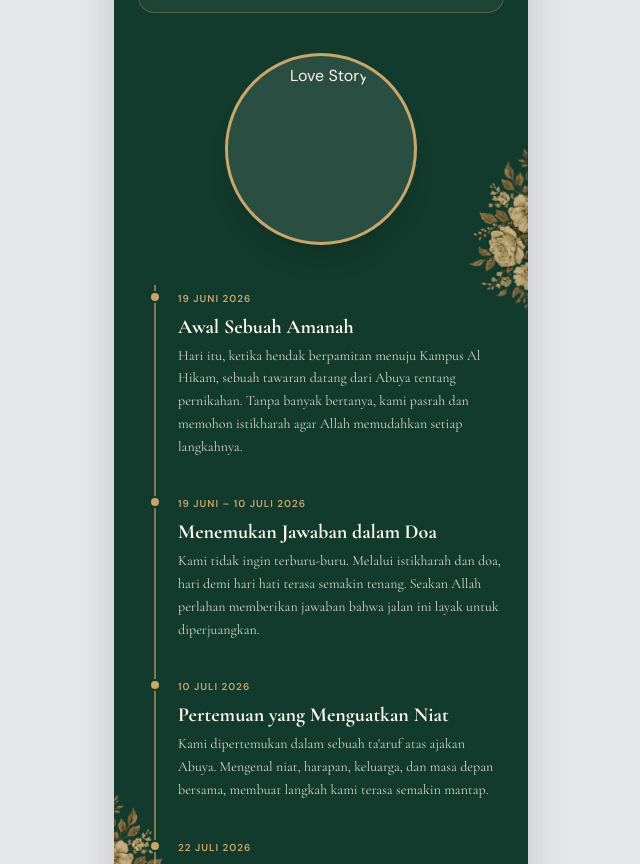
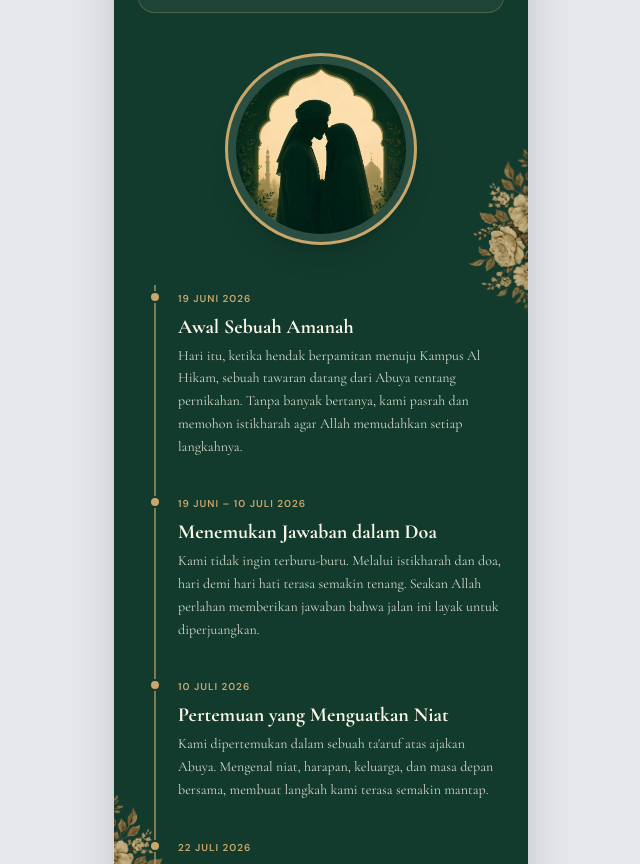
Before and after one commit to malangdigital/ilyas-via, a plain HTML site: page index.html in a window 1280 px wide. Shown: the part 4605-5469 px from the top of the page, without its empty margins (319-959 px from the left). Drawn offline with nearby package versions, Linux system fonts and the light colour scheme; no server answers.

Commit message:
edit: index.html

```diff
--- a/index.html
+++ b/index.html
@@ -398,7 +398,7 @@
         </div>
 
         <div class="fade-in-scale relative w-48 h-48 mx-auto rounded-full p-2 border-[3px] border-[#c9a76a] shadow-xl overflow-hidden my-8 bg-white/10 backdrop-blur-sm">
-          <img src="assets/love-story.webp" alt="Love Story" class="w-full h-full object-cover rounded-full">
+          <img src="assets/foto-lovestory.webp" alt="Love Story" class="w-full h-full object-cover rounded-full">
         </div>
 
         <!-- Timeline / Garis Waktu -->
```
